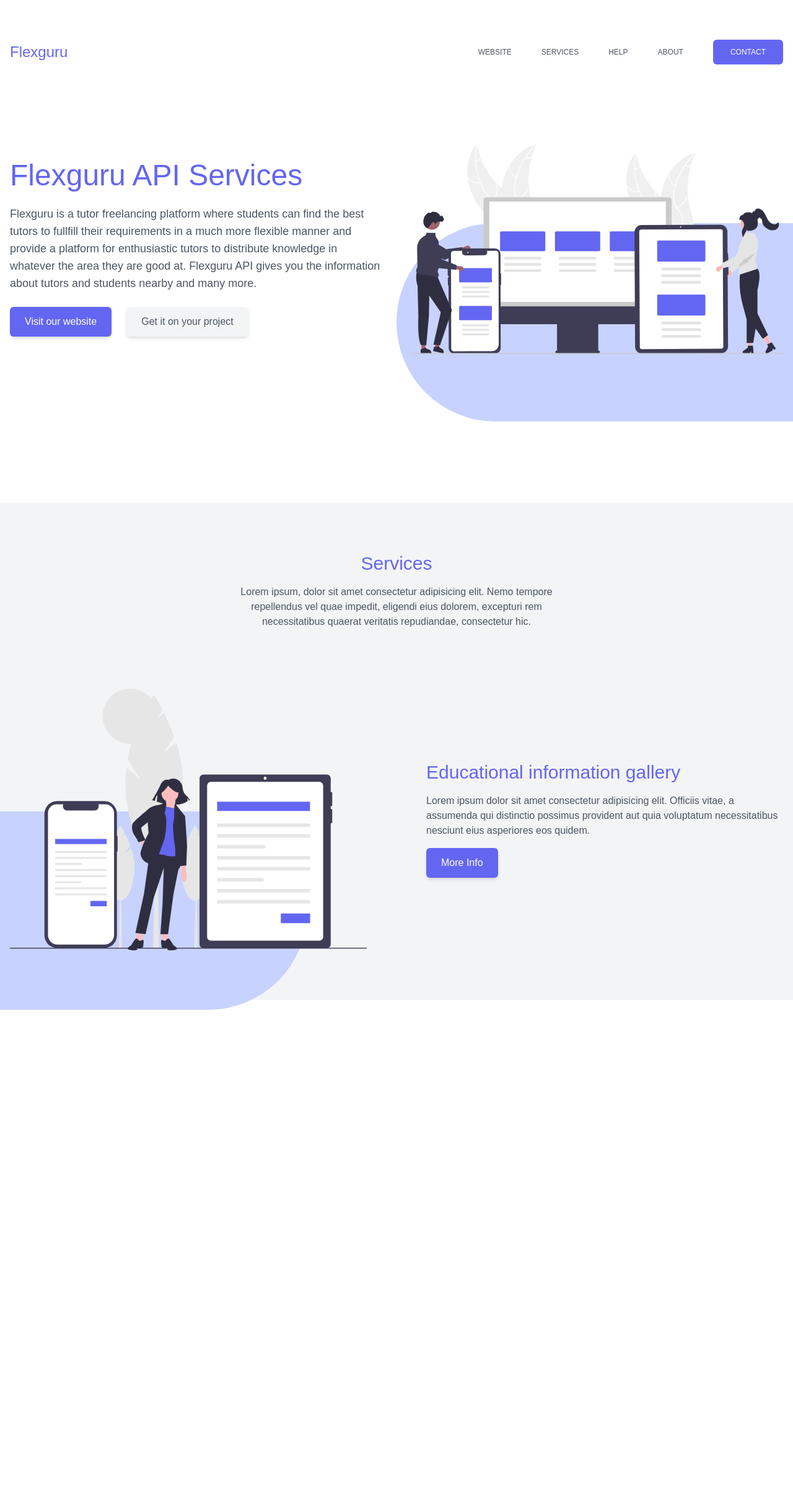
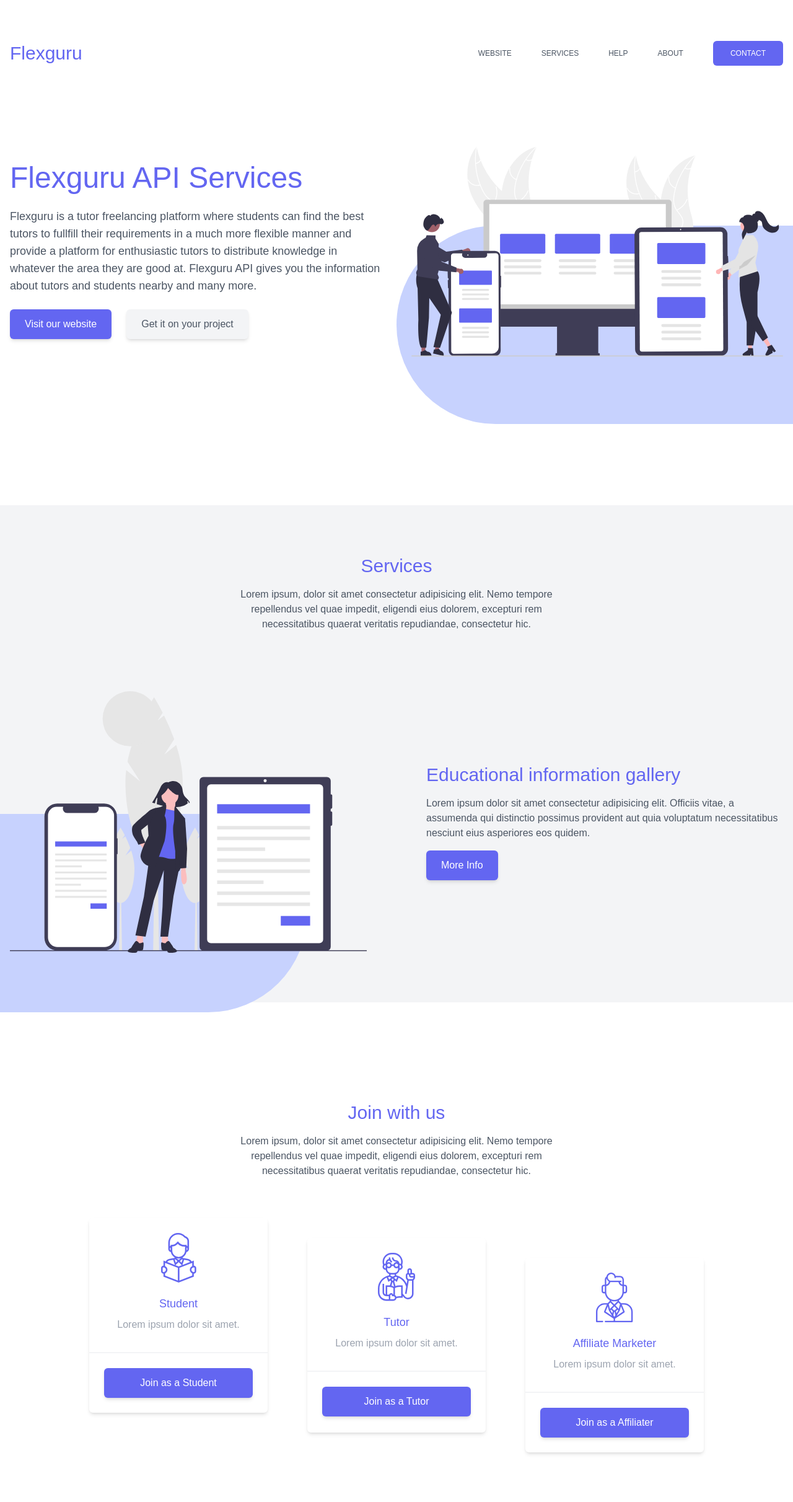
Before and after one commit to Avishka217/api.flexguru.tk, a PHP site: page /app/views/home.php in a window 1280 px wide. Shown: the whole page at 62% size. Before the commit the page ends 1629 px from the top, so only its background shows below. Run offline with PHP 8.4, Linux system fonts and the light colour scheme; some libraries are stand-ins or nearby versions.

Commit message:
add join with us section

```diff
--- a/app/views/home.php
+++ b/app/views/home.php
@@ -34,7 +34,7 @@
     <header>
         <nav class="container flex items-center py-4 mt-4 sm:mt-12">
             <div class="py-1">
-                <h1 class="text-indigo-500 text-2xl">Flexguru</h1>
+                <h1 class="text-indigo-500 text-3xl">Flexguru</h1>
             </div>
             <ul class="
             hidden
@@ -132,7 +132,60 @@
 
             </div>
         </div>
+    </section>
 
+    <!-- Roles -->
+    <section class="py-20 mt-20">
+        <!-- Heading -->
+        <div class="sm:w-3/4 lg:w-5/12 mx-auto px-2">
+            <h1 class="text-3xl text-center text-indigo-500">Join with us</h1>
+            <p class="text-center text-gray-600 mt-4">Lorem ipsum, dolor sit amet consectetur adipisicing elit. Nemo tempore repellendus vel quae impedit, eligendi eius dolorem, excepturi rem necessitatibus quaerat veritatis repudiandae, consectetur hic.</p>
+        </div>
+        <!-- Cards -->
+        <div class="container grid grid-cols-1 md:grid-cols-2 lg:grid-cols-3 gap-16 max-w-screen-lg mt-16">
+            <!-- Card 1 -->
+            <div class="flex flex-col rounded-md shadow-md lg:mb-16">
+                <div class="p-6 flex flex-col items-center">
+                    <img src="<?php echo URLROOT . "/public/img/Student.svg" ?>" alt="Student">
+                    <h3 class="mt-5 mb-2 text-indigo-500 text-lg">Student</h3>
+                    <p class="mb-2 text-gray-400 font-light">Lorem ipsum dolor sit amet.</p>
+                </div>
+                <hr class="border-b border-gray-100">
+                <div class="flex p-6">
+                    <button class="flex-1 btn btn-purple hover:bg-gray-100 hover:text-gray-600" type="button">
+                        Join as a Student
+                    </button>
+                </div>
+            </div>
+            <!-- Card 2 -->
+            <div class="flex flex-col rounded-md shadow-md lg:my-8">
+                <div class="p-6 flex flex-col items-center">
+                    <img src="<?php echo URLROOT . "/public/img/Tutor.svg" ?>" alt="Student">
+                    <h3 class="mt-5 mb-2 text-indigo-500 text-lg">Tutor</h3>
+                    <p class="mb-2 text-gray-400 font-light">Lorem ipsum dolor sit amet.</p>
+                </div>
+                <hr class="border-b border-gray-100">
+                <div class="flex p-6">
+                    <button class="flex-1 btn btn-purple hover:bg-gray-100 hover:text-gray-600" type="button">
+                        Join as a Tutor
+                    </button>
+                </div>
+            </div>
+            <!-- Card 3 -->
+            <div class="flex flex-col rounded-md shadow-md lg:mt-16">
+                <div class="p-6 flex flex-col items-center">
+                    <img src="<?php echo URLROOT . "/public/img/Affiliate.svg" ?>" alt="Student">
+                    <h3 class="mt-5 mb-2 text-indigo-500 text-lg">Affiliate Marketer</h3>
+                    <p class="mb-2 text-gray-400 font-light">Lorem ipsum dolor sit amet.</p>
+                </div>
+                <hr class="border-b border-gray-100">
+                <div class="flex p-6">
+                    <button class="flex-1 btn btn-purple hover:bg-gray-100 hover:text-gray-600" type="button">
+                        Join as a Affiliater
+                    </button>
+                </div>
+            </div>
+        </div>
     </section>
 </body>
 
```
Also changed, not shown: public/img/Affiliate.svg (added), public/img/Student.svg (added), public/img/Tutor.svg (added).
